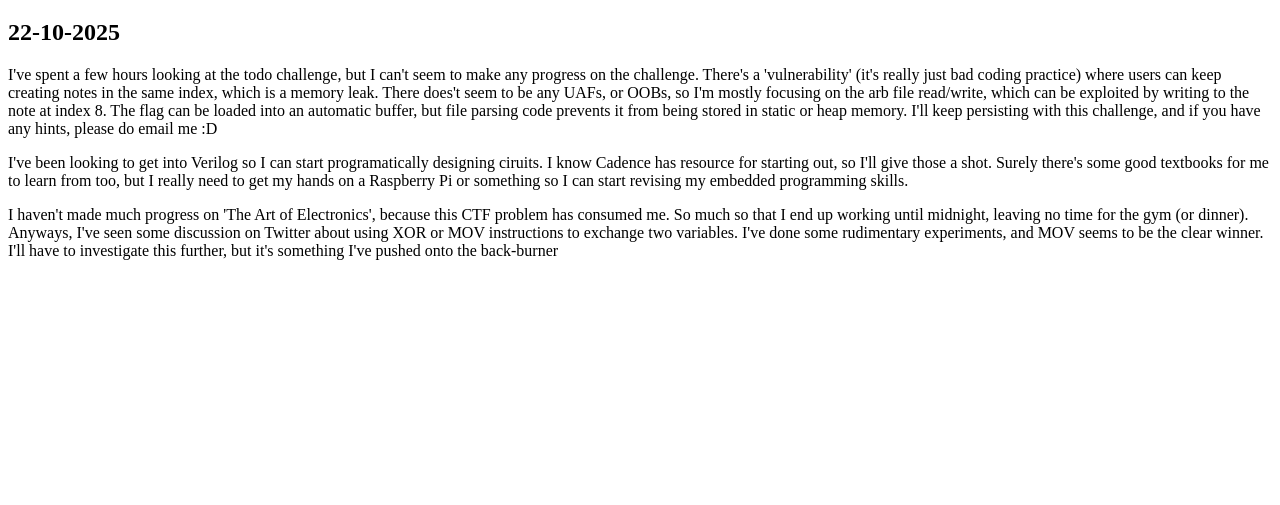
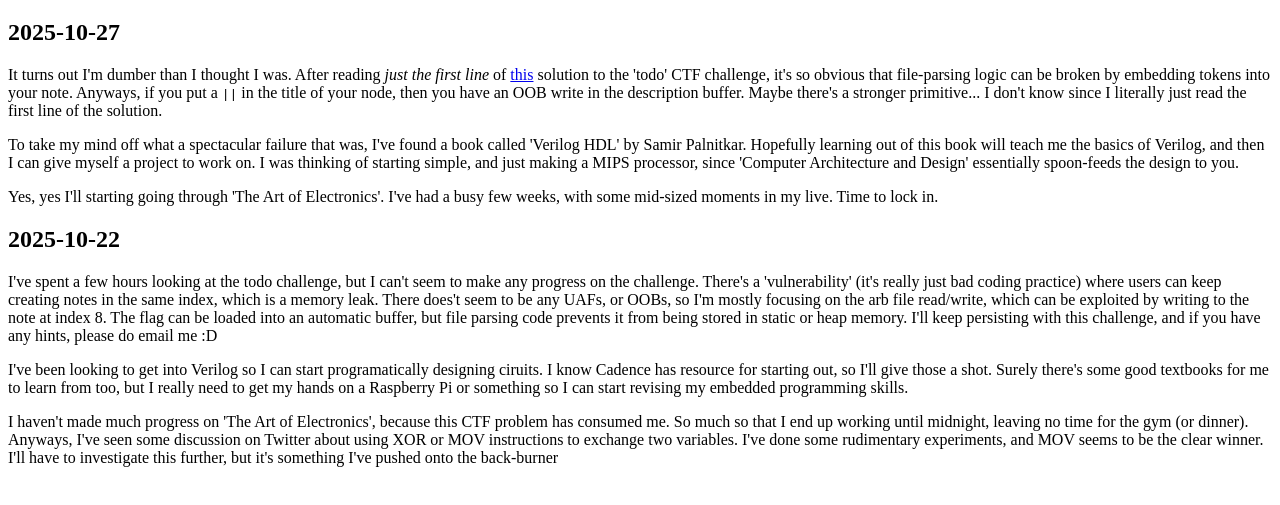
Before and after one commit to pwnafterdark/pwnafterdark.github.io, a plain HTML site: page updates.html in a window 1280 px wide. Shown: the part 61-566 px from the top of the page. Drawn offline with Linux system fonts and the light colour scheme.

Commit message:
Updates updates.html

```diff
--- a/updates.html
+++ b/updates.html
@@ -7,7 +7,20 @@
 
 <h1>updates (<a href="./index.html">home</a>)</h1>
 
-<h2> 22-10-2025 </h2>
+<h2> 2025-10-27 </h2>
+<p>
+It turns out I'm dumber than I thought I was. After reading <em>just the first line</em> of <a href="robbert1978.github.io/2025/03/28/2025-3-29-CodeGate-2025-Quals/index.html">this</a> solution to the 'todo' CTF challenge, it's so obvious that file-parsing logic can be broken by embedding tokens into your note. Anyways, if you put a <code>||</code> in the title of your node, then you have an OOB write in the description buffer. Maybe there's a stronger primitive... I don't know since I literally just read the first line of the solution.
+</p>
+
+<p>
+To take my mind off what a spectacular failure that was, I've found a book called 'Verilog HDL' by Samir Palnitkar. Hopefully learning out of this book will teach me the basics of Verilog, and then I can give myself a project to work on. I was thinking of starting simple, and just making a MIPS processor, since 'Computer Architecture and Design' essentially spoon-feeds the design to you.
+</p>
+
+<p>
+Yes, yes I'll starting going through 'The Art of Electronics'. I've had a busy few weeks, with some mid-sized moments in my live. Time to lock in.
+</p>
+
+<h2> 2025-10-22 </h2>
 <p>
 I've spent a few hours looking at the todo challenge, but I can't seem to make any progress on the challenge.
 There's a 'vulnerability' (it's really just bad coding practice) where users can keep creating notes in the same index, which is a memory leak.
```
